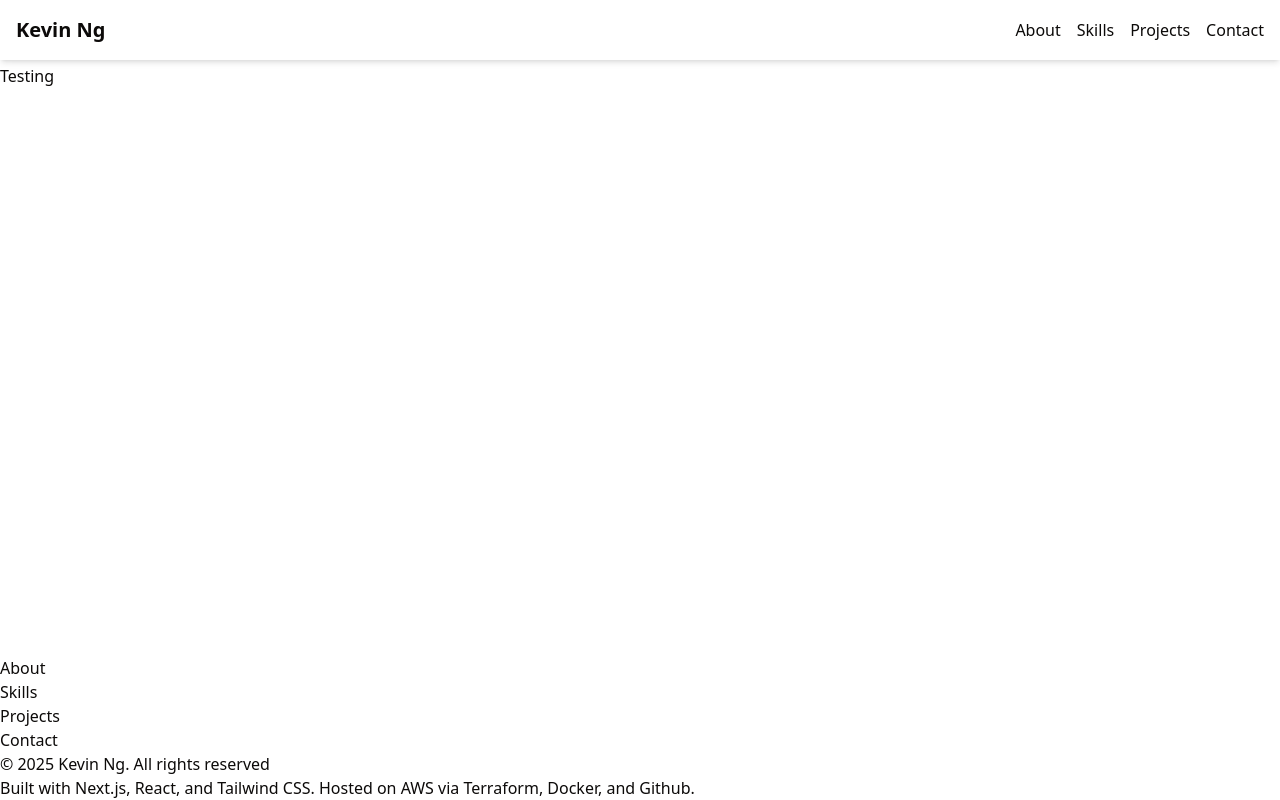
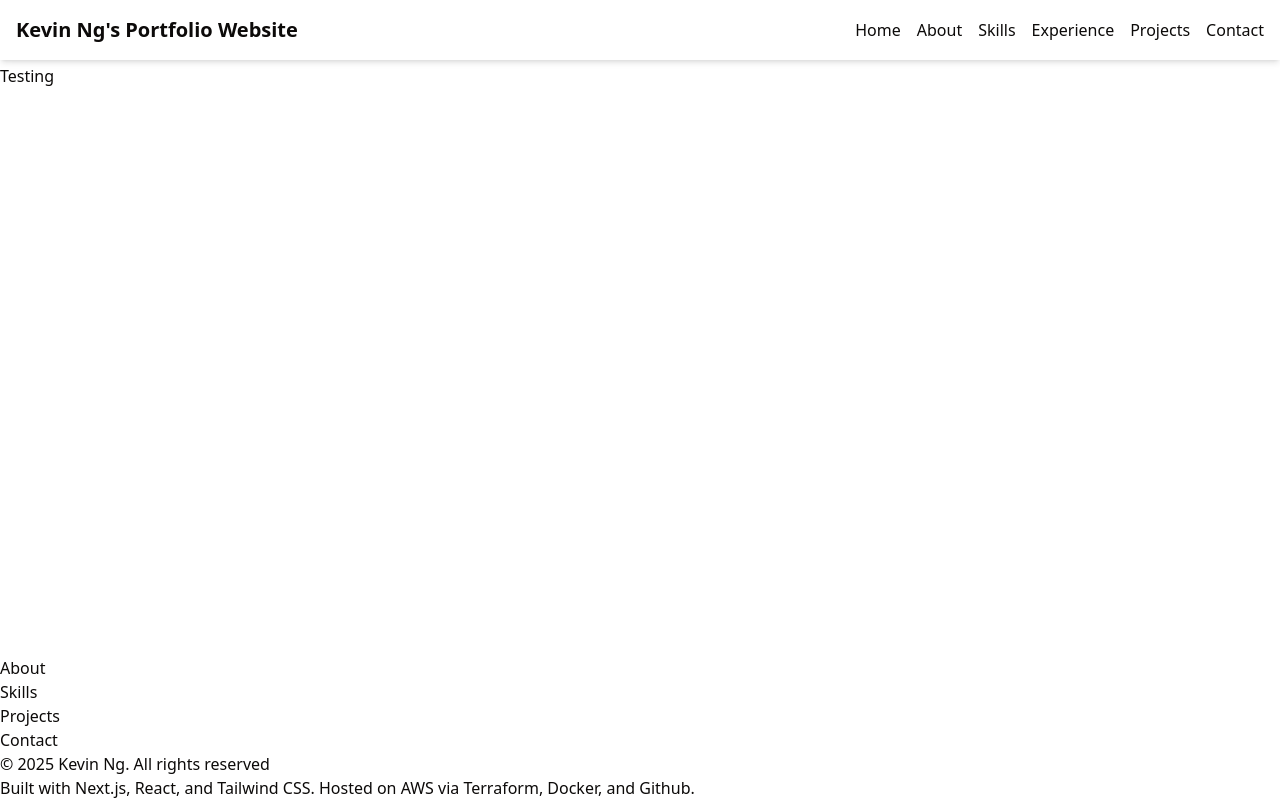
Before and after one commit to ngk3/portfolio_website, a Next.js app in the folder portfolio/: page / in a window 1280 px wide. Built offline with nearby package versions, Linux system fonts and the light colour scheme.

Commit message:
Updated Header with some additional items

```diff
--- a/portfolio/src/components/layout/Header.tsx
+++ b/portfolio/src/components/layout/Header.tsx
@@ -1,18 +1,37 @@
+import Link from "next/link";
 
 export function Header() {
-   return (
+  const navLinks = [
+    { name: "Home", href: "/" },
+    { name: "About", href: "/about" },
+    { name: "Skills", href: "/skills" },
+    { name: "Experience", href: "/experience" },
+    { name: "Projects", href: "/projects" },
+    { name: "Contact", href: "/contact" },
+  ];
+
+  return (
     <header>
-        <div className="fixed top-0 left-0 right-0 z-50 flex items-center justify-between bg-white p-4 shadow-md">
-            <div className="text-xl font-bold">Kevin Ng</div>
-            <nav>
-            <ul className="flex space-x-4">
-                <li><a href="#about">About</a></li>
-                <li><a href="#skills">Skills</a></li>
-                <li><a href="#projects">Projects</a></li>
-                <li><a href="#contact">Contact</a></li>
-            </ul>
-            </nav>
+      <div className="fixed top-0 left-0 right-0 z-50 flex items-center justify-between bg-white p-4 shadow-md">
+        {/* Portfolio Home */}
+        <div className="text-xl font-bold">{"Kevin Ng's Portfolio Website"}</div>
+
+        {/* Desktop Navigation */}
+        <nav className="hidden md:flex space-x-4">
+          {navLinks.map((link) => (
+            <Link key={link.name} href={link.href}>
+              {link.name}
+            </Link>
+          ))}
+        </nav>
+
+        {/* Mobile Navigation */}
+        <div className="md:hidden">
+          <Link key="Home" href="/">
+            {"Home"}
+          </Link>
         </div>
+      </div>
     </header>
-   )
+  );
 }
```
